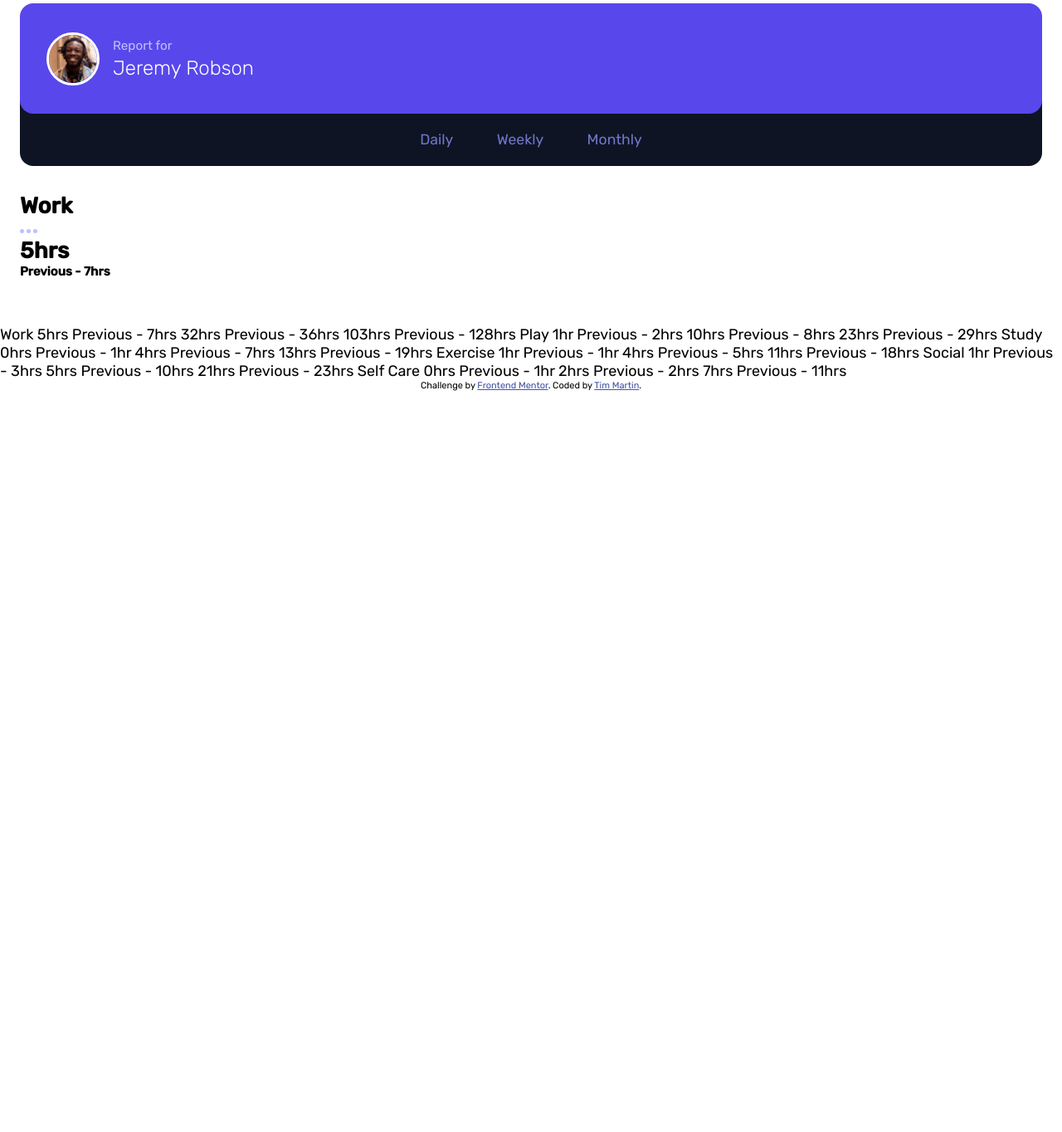
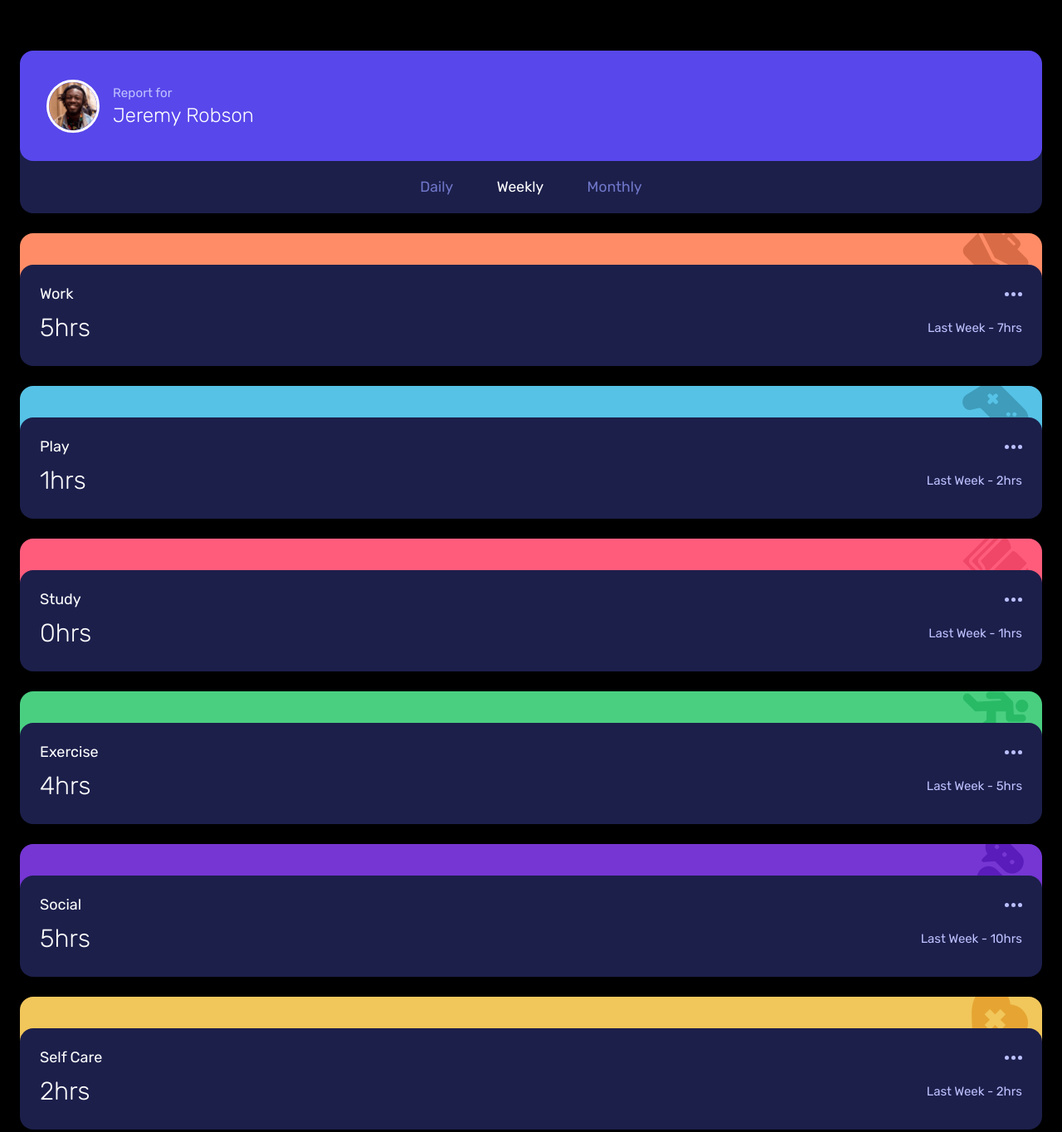
Before and after one commit to TimMartin13-Frontend-Mentor/time_tracking_dashboard, a website: page index.html in a window 1280 px wide. Shown: the part 20-1384 px from the top of the page at 83% size. Before the commit the page ends 800 px from the top, so only its background shows below. Drawn offline with Linux system fonts and the light colour scheme.

Commit message:
Mobile layout finished

```diff
--- a/index.html
+++ b/index.html
@@ -4,9 +4,6 @@
   <meta charset="UTF-8">
   <meta name="viewport" content="width=device-width, initial-scale=1.0"> <!-- displays site properly based on user's device -->
 
-  <!-- <link rel="preconnect" href="https://fonts.googleapis.com">
-  <link rel="preconnect" href="https://fonts.gstatic.com" crossorigin>
-  <link href="https://fonts.googleapis.com/css2?family=Rubik:wght@300;400;500&display=swap" rel="stylesheet"> -->
   <link rel="stylesheet" href="./styles/style.css">
   <link rel="icon" type="image/png" sizes="32x32" href="./images/favicon-32x32.png">
 
@@ -14,13 +11,13 @@
 
   <!-- Feel free to remove these styles or customise in your own stylesheet 👍 -->
   <style>
-    .attribution { font-size: 11px; text-align: center; }
+    .attribution { font-size: 11px; text-align: center; color: gray;}
     .attribution a { color: hsl(228, 45%, 44%); }
   </style>
 </head>
 <body>
-  <div class="container">
-    <header class="profile-card">
+  <main class="container">
+    <section class="profile-card">
       <figure class="profile profile-box">
         <img src="./images/image-jeremy.png" alt="head shot">
         <figcaption class="title-name">
@@ -31,75 +28,105 @@
       <div class="time-frame-box profile-box">
         <div class="time-frame">
           <a href="#daily">Daily</a>
-          <a href="#weekly">Weekly</a>
+          <a href="#weekly" class="selected">Weekly</a>
           <a href="#monthly">Monthly</a>
         </div>
       </div>
-    </header>
-    <div class="card-container">
-      <section>
-        <div class="box-style box-color"></div>
-        <div class="work-info box-style">
+    </section>
+    <section class="card-container">
+      <div class="activity-card">
+        <div class="box-size accent-box color-work">
+          <img src="./images/icon-work.svg" class="icon-work" alt="briefcase">
+        </div>
+        <div class="box-size info-box color-main">
           <div class="activity-container">
             <h2 class="activity">Work</h2>
             <img src="./images/icon-ellipsis.svg" alt="ellipsis">
           </div>
           <div class="hours-container">
-            <h1 class="cur-hours">5hrs</h1>
-            <h5 class="prev-hours">Previous - 7hrs</h5>
+            <h2 class="cur-hours">5hrs</h2>
+            <h5 class="prev-hours">Last Week - 7hrs</h5>
           </div>
         </div>
-      </section>
-    </div>
-  </div>
+      </div>
+      <div class="activity-card">
+        <div class="box-size accent-box color-play">
+          <img src="./images/icon-play.svg" class="icon-play" alt="video game controller">
+        </div>
+        <div class="box-size info-box color-main">
+          <div class="activity-container">
+            <h2 class="activity">Play</h2>
+            <img src="./images/icon-ellipsis.svg" alt="ellipsis">
+          </div>
+          <div class="hours-container">
+            <h2 class="cur-hours">1hrs</h2>
+            <h5 class="prev-hours">Last Week - 2hrs</h5>
+          </div>
+        </div>
+      </div>
+      <div class="activity-card">
+        <div class="box-size accent-box color-study">
+          <img src="./images/icon-study.svg" class="icon-study" alt="book">
+        </div>
+        <div class="box-size info-box color-main">
+          <div class="activity-container">
+            <h2 class="activity">Study</h2>
+            <img src="./images/icon-ellipsis.svg" alt="ellipsis">
+          </div>
+          <div class="hours-container">
+            <h2 class="cur-hours">0hrs</h2>
+            <h5 class="prev-hours">Last Week - 1hrs</h5>
+          </div>
+        </div>
+      </div>
+      <div class="activity-card">
+        <div class="box-size accent-box color-exercise">
+          <img src="./images/icon-exercise.svg" class="icon-exercise" alt="stick figure">
+        </div>
+        <div class="box-size info-box color-main">
+          <div class="activity-container">
+            <h2 class="activity">Exercise</h2>
+            <img src="./images/icon-ellipsis.svg" alt="ellipsis">
+          </div>
+          <div class="hours-container">
+            <h2 class="cur-hours">4hrs</h2>
+            <h5 class="prev-hours">Last Week - 5hrs</h5>
+          </div>
+        </div>
+      </div>
+      <div class="activity-card">
+        <div class="box-size accent-box color-social">
+          <img src="./images/icon-social.svg" class="icon-social" alt="chat box">
+        </div>
+        <div class="box-size info-box color-main">
+          <div class="activity-container">
+            <h2 class="activity">Social</h2>
+            <img src="./images/icon-ellipsis.svg" alt="ellipsis">
+          </div>
+          <div class="hours-container">
+            <h2 class="cur-hours">5hrs</h2>
+            <h5 class="prev-hours">Last Week - 10hrs</h5>
+          </div>
+        </div>
+      </div>
+      <div class="activity-card">
+        <div class="box-size accent-box color-self-care">
+          <img src="./images/icon-self-care.svg" class="icon-self-care" alt="heart with cross">
+        </div>
+        <div class="box-size info-box color-main">
+          <div class="activity-container">
+            <h2 class="activity">Self Care</h2>
+            <img src="./images/icon-ellipsis.svg" alt="ellipsis">
+          </div>
+          <div class="hours-container">
+            <h2 class="cur-hours">2hrs</h2>
+            <h5 class="prev-hours">Last Week - 2hrs</h5>
+          </div>
+        </div>
+      </div>
+    </section>
+  </main>
 
-  Work
-  5hrs <!-- daily -->
-  Previous - 7hrs <!-- daily -->
-  32hrs <!-- weekly -->
-  Previous - 36hrs <!-- weekly -->
-  103hrs <!-- monthly -->
-  Previous - 128hrs <!-- monthly -->
-
-  Play
-  1hr <!-- daily -->
-  Previous - 2hrs <!-- daily -->
-  10hrs <!-- weekly -->
-  Previous - 8hrs <!-- weekly -->
-  23hrs <!-- monthly -->
-  Previous - 29hrs <!-- monthly -->
-
-  Study
-  0hrs <!-- daily -->
-  Previous - 1hr <!-- daily -->
-  4hrs <!-- weekly -->
-  Previous - 7hrs <!-- weekly -->
-  13hrs <!-- monthly -->
-  Previous - 19hrs <!-- monthly -->
-
-  Exercise
-  1hr <!-- daily -->
-  Previous - 1hr <!-- daily -->
-  4hrs <!-- weekly -->
-  Previous - 5hrs <!-- weekly -->
-  11hrs <!-- monthly -->
-  Previous - 18hrs <!-- monthly -->
-
-  Social
-  1hr <!-- daily -->
-  Previous - 3hrs <!-- daily -->
-  5hrs <!-- weekly -->
-  Previous - 10hrs <!-- weekly -->
-  21hrs <!-- monthly -->
-  Previous - 23hrs <!-- monthly -->
-
-  Self Care
-  0hrs <!-- daily -->
-  Previous - 1hr <!-- daily -->
-  2hrs <!-- weekly -->
-  Previous - 2hrs <!-- weekly -->
-  7hrs <!-- monthly -->
-  Previous - 11hrs <!-- monthly -->
 
 
   <div class="attribution">
--- a/sass/abstracts/_fonts.scss
+++ b/sass/abstracts/_fonts.scss
@@ -21,3 +21,17 @@ body {
     font-size: 1.10rem;
   }
 }
+
+.activity {
+  font-size: 1.125rem;
+  font-weight: 400;
+}
+
+.cur-hours {
+  font-size: 1.9rem;
+  font-weight: 300;
+}
+
+.prev-hours {
+  font-weight: 400;
+}
--- a/sass/components/_activity_card.scss
+++ b/sass/components/_activity_card.scss
@@ -0,0 +1,108 @@
+// Abstracts
+@use "./../abstracts/__abstracts-dir" as ab;
+
+.box-size {
+  width: auto;
+  height: 7.625rem;
+  border-radius: 1rem;
+}
+
+.accent-box {
+  display: flex;
+  margin-bottom: -5.25rem;
+  overflow: hidden;
+
+  img {
+    display: block;
+    width: 5rem;
+  }
+}
+
+.icon-work {
+  margin: -0.7rem 1rem auto auto;
+}
+
+.icon-play {
+  margin: -0.4rem 1rem auto auto;
+}
+
+.icon-study {
+  margin: -0.5rem 1rem auto auto;
+}
+
+.icon-exercise {
+  margin: 0rem 1rem auto auto;
+}
+
+img.icon-social {
+  margin: -1rem 1rem auto auto;
+  width: 4.8rem;
+}
+
+img.icon-self-care {
+  margin: -0.8rem 1rem auto auto;
+  width: 4.3rem;
+}
+
+.info-box {
+  position: relative;
+}
+
+.color-work {
+  background-color: ab.$light-red-work;
+}
+
+.color-play {
+  background-color: ab.$soft-blue;
+}
+
+.color-study {
+  background-color: ab.$light-red-study;
+}
+
+.color-exercise {
+  background-color: ab.$lime-green;
+}
+
+.color-social {
+  background-color: ab.$violet;
+}
+
+.color-self-care {
+  background-color: ab.$soft-orange;
+}
+
+.color-main {
+  background-color: ab.$dark-blue;
+
+  &:hover {
+    background-color: ab.$desaturated-blue;
+    transition: 0.3s;
+  }
+}
+
+.activity-container {
+  display: flex;
+  padding: 1.5rem 1.5rem 0.75rem 1.5rem;
+  justify-content: space-between;
+  align-items: center;
+
+  img {
+    height: 100%;
+  }
+}
+
+.activity, .cur-hours {
+  color: ab.$white;
+}
+
+.hours-container {
+  display: flex;
+  justify-content: space-between;
+  align-items: center;
+  padding: 0 1.5rem;
+}
+
+.prev-hours {
+  color: ab.$pale-blue;
+}
--- a/sass/components/_profile_card.scss
+++ b/sass/components/_profile_card.scss
@@ -36,7 +36,7 @@
 .time-frame-box {
   display: flex;
   margin-top: -4.375rem;
-  background-color: ab.$very-dark-blue;
+  background-color: ab.$dark-blue;
   align-items: flex-end;
   justify-content: center;
   z-index: 1;
@@ -57,4 +57,8 @@
       transition: 0.3s;
     }
   }
+
+  .selected {
+    color: ab.$white;
+  }
 }
--- a/sass/layout/_main_layout.scss
+++ b/sass/layout/_main_layout.scss
@@ -12,11 +12,11 @@
 // }
 
 .container {
-  margin: 1.5rem;
+  margin: 5.0625rem 1.5rem;
   display: flex;
   flex-direction: column;
 }
 
-.card-container {
-  margin: 2rem 0;
+.activity-card {
+  margin-top: 1.5rem;
 }
--- a/sass/main.scss
+++ b/sass/main.scss
@@ -7,19 +7,12 @@
 // Components
 @import "./components/__components-dir";
 
-// header {
-//   position: absolute;
-// }
 
-// body {
-//   background-color: black;
-// }
+body {
+  background-color: black;
+}
 
-// .box-style {
-//   width: 400px;
-//   height: 200px;
-//   border-radius: 1rem;
-// }
+
 
 // .box-color {
 //   background-color: ab.$light-red-work;
```
Also changed, not shown: styles/style.css, 1 other file.
